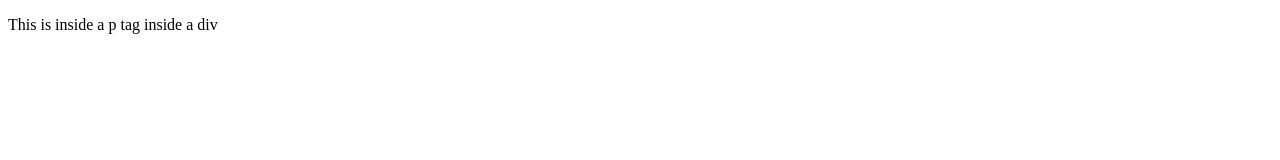
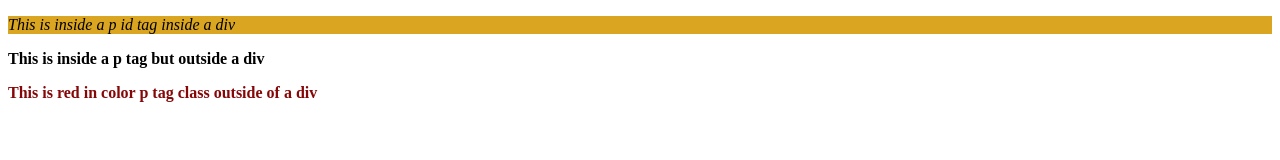
Before and after one commit to veronicapichay/VR21, a plain HTML site: page cascade.html in a window 1280 px wide. Drawn offline with Linux system fonts and the light colour scheme.

Commit message:
element selector intro

```diff
--- a/cascade.html
+++ b/cascade.html
@@ -6,11 +6,35 @@
     <meta name="viewport" content="width=device-width, initial-scale=1.0">
     <title>Document</title>
 </head>
+    <style>
+
+          #target {
+            font-style: italic;
+            font-weight: normal;
+        }
+
+        p {
+            font-weight: bold;
+        }
+
+        .urgent {
+            color: rgb(133, 7, 7);
+        }
+
+        div {
+            background-color: goldenrod;
+        }
+
+    </style>
 <body>
+
     <div>
-        <p>
-            This is inside a p tag inside a div
-        </p>
+        <p id = "target">This is inside a p id tag inside a div</p>
     </div>
+
+    <p>This is inside a p tag but outside a div</p>
+
+    <p class = "urgent">This is red in color p tag class outside of a div</p>
+
 </body>
 </html>
```
